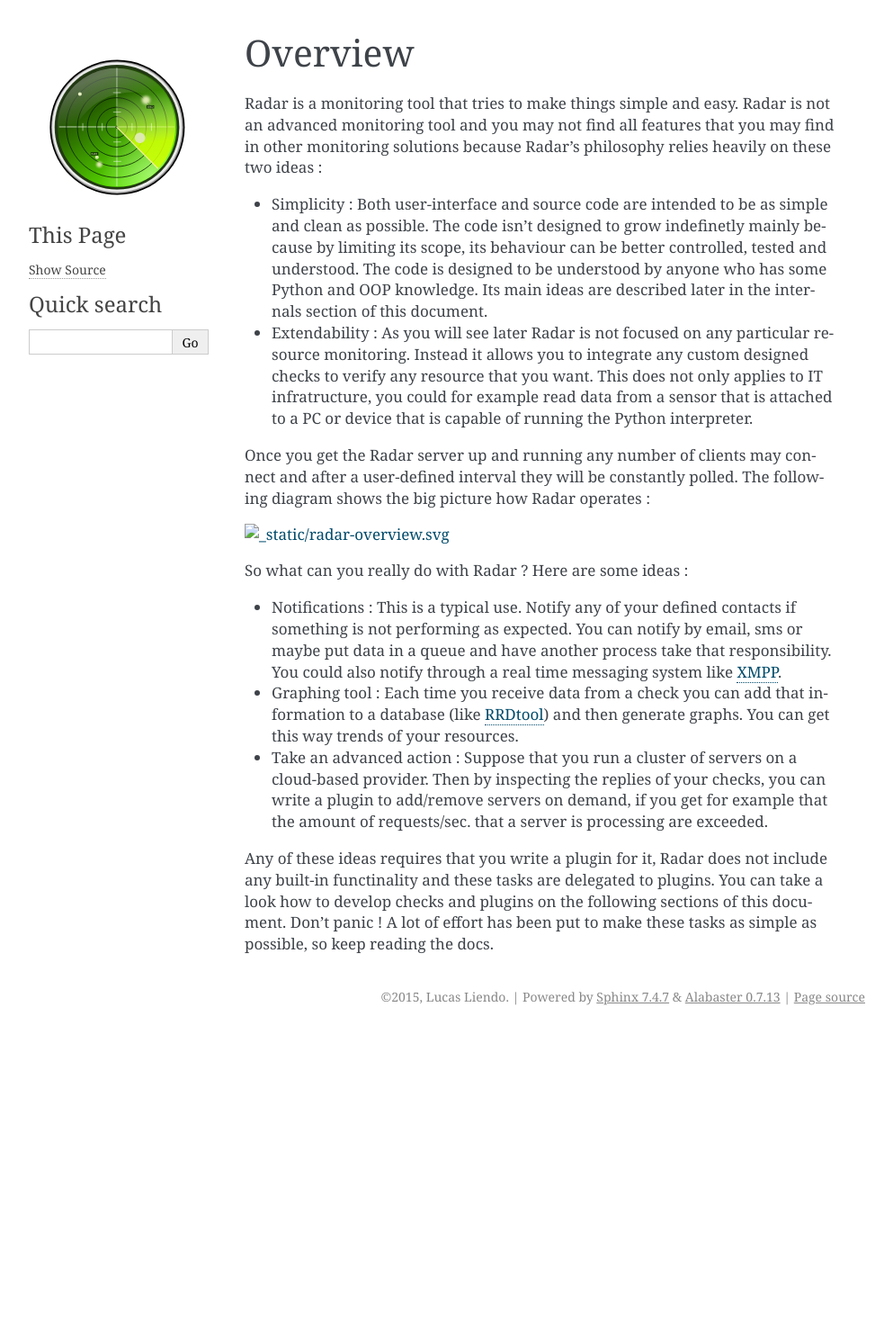
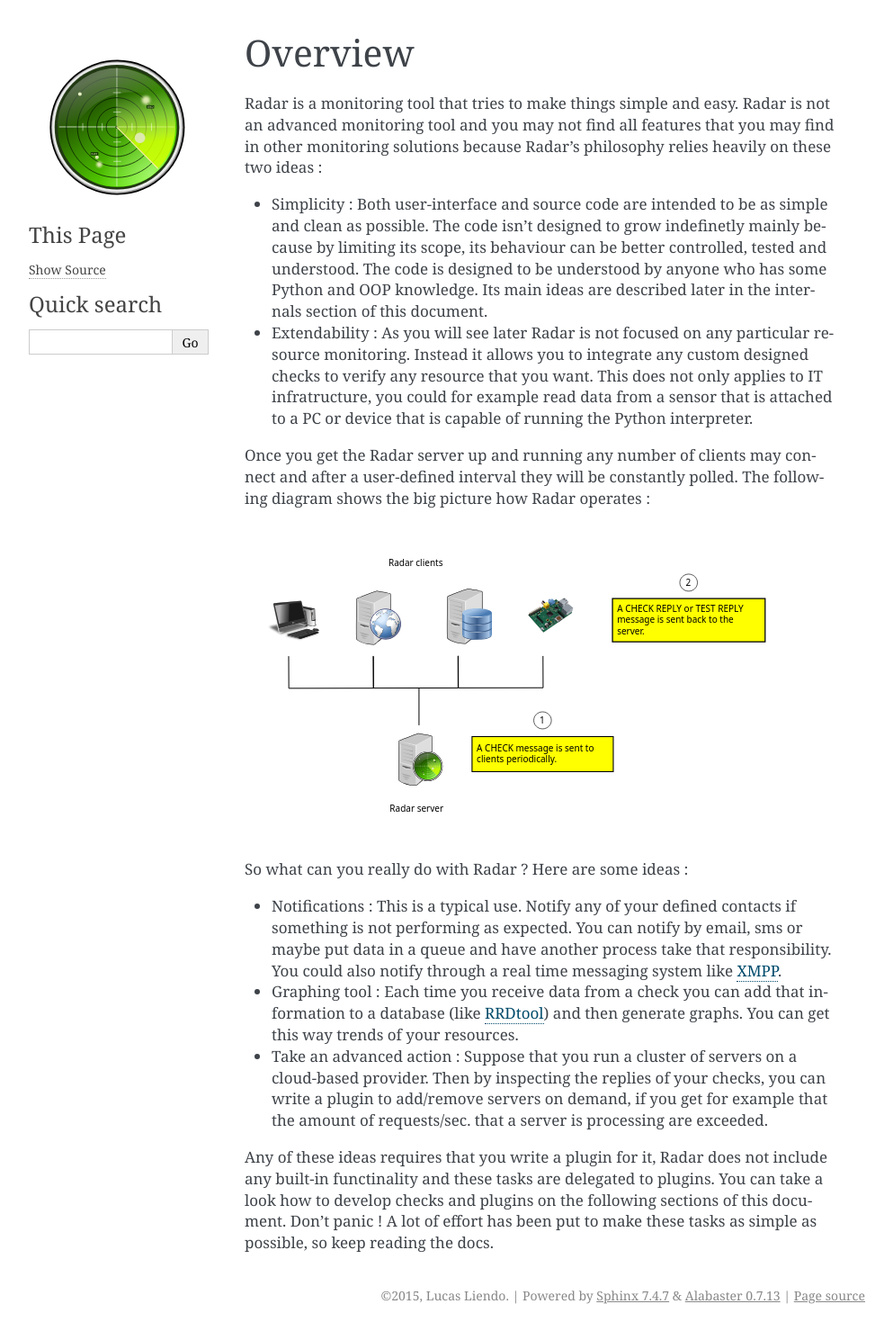
Before and after one commit to lliendo/Radar, a Sphinx documentation site: the page built from docs/overview.rst, in a window 1280 px wide. Shown: the whole page at 90% size, without its empty margins (148-1141 px from the left). Built offline with Sphinx 7.4.7, drawn with Linux system fonts in a browser that asks for light colours; before the commit the page ends 1147 px from its top, so only the background shows below that.

Commit message:
- Moved all images to _static/images.

```diff
--- a/docs/authors.rst
+++ b/docs/authors.rst
@@ -8,4 +8,4 @@ Authors
       with this project in any way let me know !
 
 
-.. |ar-flag| image:: _static/ar-flag.png
+.. |ar-flag| image:: _static/images/ar-flag.png
--- a/docs/overview.rst
+++ b/docs/overview.rst
@@ -25,8 +25,8 @@ Once you get the Radar server up and running any number of clients may connect
 and after a user-defined interval they will be constantly polled.
 The following diagram shows the big picture how Radar operates :
 
-.. image:: _static/radar-overview.svg
-    :target: _static/radar-overview.svg
+.. image:: _static/images/radar-overview.svg
+    :target: _static/images/radar-overview.svg
 
 
 So what can you really do with Radar ? Here are some ideas :
```
